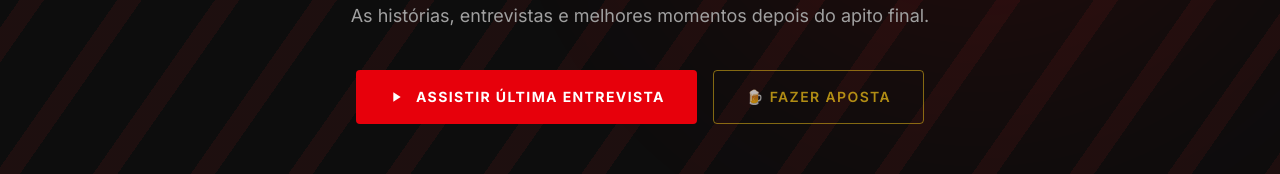
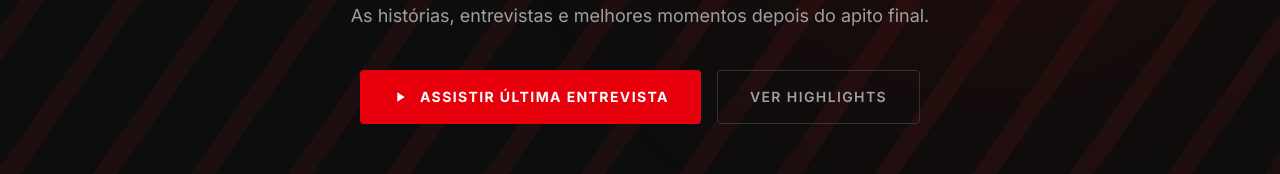
Before and after one commit to santluz/resenha-do-combinado, a Next.js app: page / in a window 1280 px wide. Shown: the part 508-682 px from the top of the page. Built offline with nearby package versions, Linux system fonts and the light colour scheme; no server answers; the database is empty.

Commit message:
fix: remover botao fazer aposta do hero

```diff
--- a/app/components/HeroSection.tsx
+++ b/app/components/HeroSection.tsx
@@ -22,7 +22,7 @@
             <svg className="w-4 h-4" fill="currentColor" viewBox="0 0 24 24"><path d="M8 5v14l11-7z" /></svg>
             Assistir Última Entrevista
           </button>
-          <a href="#apostas" className="inline-flex items-center border border-[#F5C518]/50 hover:border-[#F5C518] text-[#F5C518]/70 hover:text-[#F5C518] font-semibold uppercase tracking-widest text-sm px-8 py-4 rounded transition-all">🍺 Fazer Aposta</a>
+          <a href="#highlights" className="inline-flex items-center border border-[#333] hover:border-[#F5C518] text-[#A0A0A0] hover:text-[#F5C518] font-semibold uppercase tracking-widest text-sm px-8 py-4 rounded transition-all">Ver Highlights</a>
         </div>
       </div>
     </section>
```
